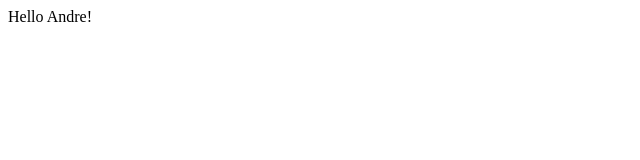
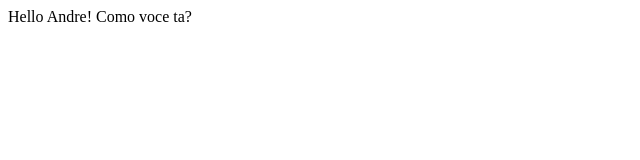
Before and after one commit to HappyCodeRibeirao/Andre-1, a plain HTML site: page index.html in a window 1280 px wide. Shown: the whole page, without its empty margins (0-640 px from the left). Drawn offline with Linux system fonts and the light colour scheme.

Commit message:
another commit

```diff
--- a/index.html
+++ b/index.html
@@ -3,6 +3,6 @@
     <head>
     </head>
     <body>
-    Hello Andre!
+    Hello Andre! Como voce ta?
     </body>
 </html>
```
